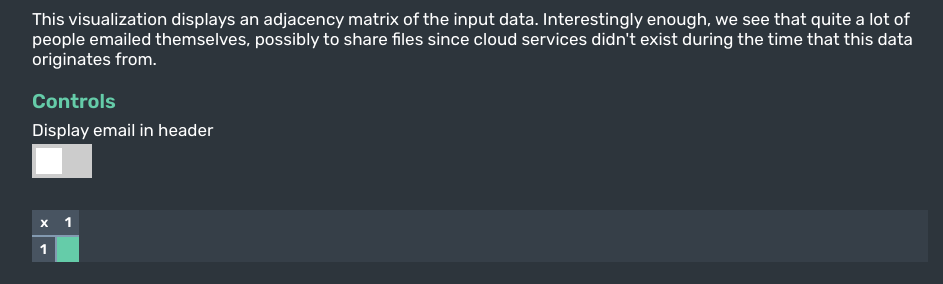
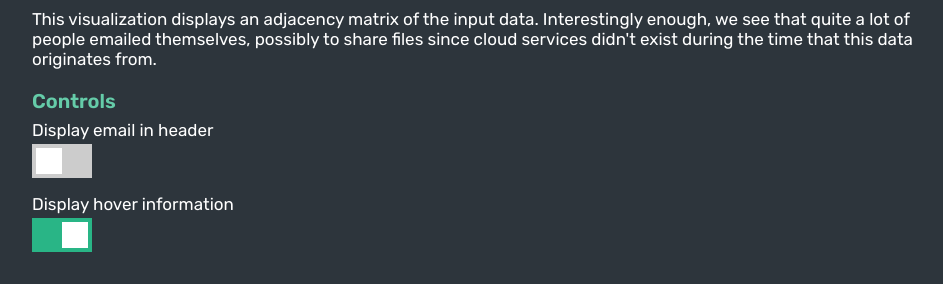
Before and after one commit to Ongun1905/DBL-HTI-Group-33-, a Django app: template DBL_project/dbl/homepage/templates/homepage/vis2.html in a window 1280 px wide. Shown: the part 155-439 px from the top of the page, without its empty margins (160-1103 px from the left). Run offline with Django 3.2, Linux system fonts and the light colour scheme; the template is opened without the code that fills it: most values are stand-ins (such as "Sample title", 1, 10 or a date in 2020); lists and menus that the app fills with data are empty; parts of the project's set-up code (start-up, migrations or seed data) failed here and were passed over.

Commit message:
Added hover popup toggle
Also cleaned up Github by removing the tracking off cached & temporary python files

```diff
--- a/DBL_project/dbl/homepage/templates/homepage/vis2.html
+++ b/DBL_project/dbl/homepage/templates/homepage/vis2.html
@@ -23,6 +23,13 @@
                 <p class="title">Display email in header</p>
                 <label class="switch">
                     <input type="checkbox" id="am-toggle-emails">
+                    <span class="switch-slider"></span>
+                </label>
+            </div>
+            <div class="field">
+                <p class="title">Display hover information</p>
+                <label class="switch">
+                    <input type="checkbox" id="am-toggle-hover" checked>
                     <span class="switch-slider"></span>
                 </label>
             </div>
@@ -65,6 +72,7 @@
     // Initialize variables
     const matrixTableEntries = document.querySelectorAll('.adjacency-matrix .matrix-data-element')
     const inputToggleEmails = document.getElementById('am-toggle-emails')
+    const inputToggleHover = document.getElementById('am-toggle-hover')
     const amWrapper = document.querySelector('.am-wrapper')
     const amLoader = document.querySelector('.am-wrapper .am-loader')
     const amLoaderText = document.getElementById('am-loader-text')
@@ -76,8 +84,8 @@
     // Matrix cell interactions
     matrixTableEntries.forEach(entry => {
         // Hover interactions
-        entry.addEventListener('mouseenter', () => enterCell(entry, nodeInfo))
-        entry.addEventListener('mouseout', () => exitCell())
+        entry.onmouseenter = () => enterCell(entry, nodeInfo)
+        entry.onmouseout = () => exitCell()
 
         // Click interactions
         entry.addEventListener('click', () => clickCell(entry, nodeInfo, edgeData))
@@ -85,6 +93,21 @@
 
     // Control interactions
     inputToggleEmails.addEventListener('click', () => inputToggleEmails.checked ? toggleEmails(true, nodeInfo) : toggleEmails(false, nodeInfo))
+    inputToggleHover.addEventListener('click', () => {
+        if (inputToggleHover.checked) {
+            // Add hover popups
+            matrixTableEntries.forEach(entry => {
+                entry.onmouseenter = () => enterCell(entry, nodeInfo)
+                entry.onmouseout = () => exitCell()
+            })
+        } else {
+            // Remove hover popups
+            matrixTableEntries.forEach(entry => {
+                entry.onmouseenter = () => {}
+                entry.onmouseout = () => {}
+            })
+        }
+    })
 
     // Remove empty rows
     amLoaderText.innerText = 'Removing empty rows...'
```
Also changed, not shown: 1 other file.
